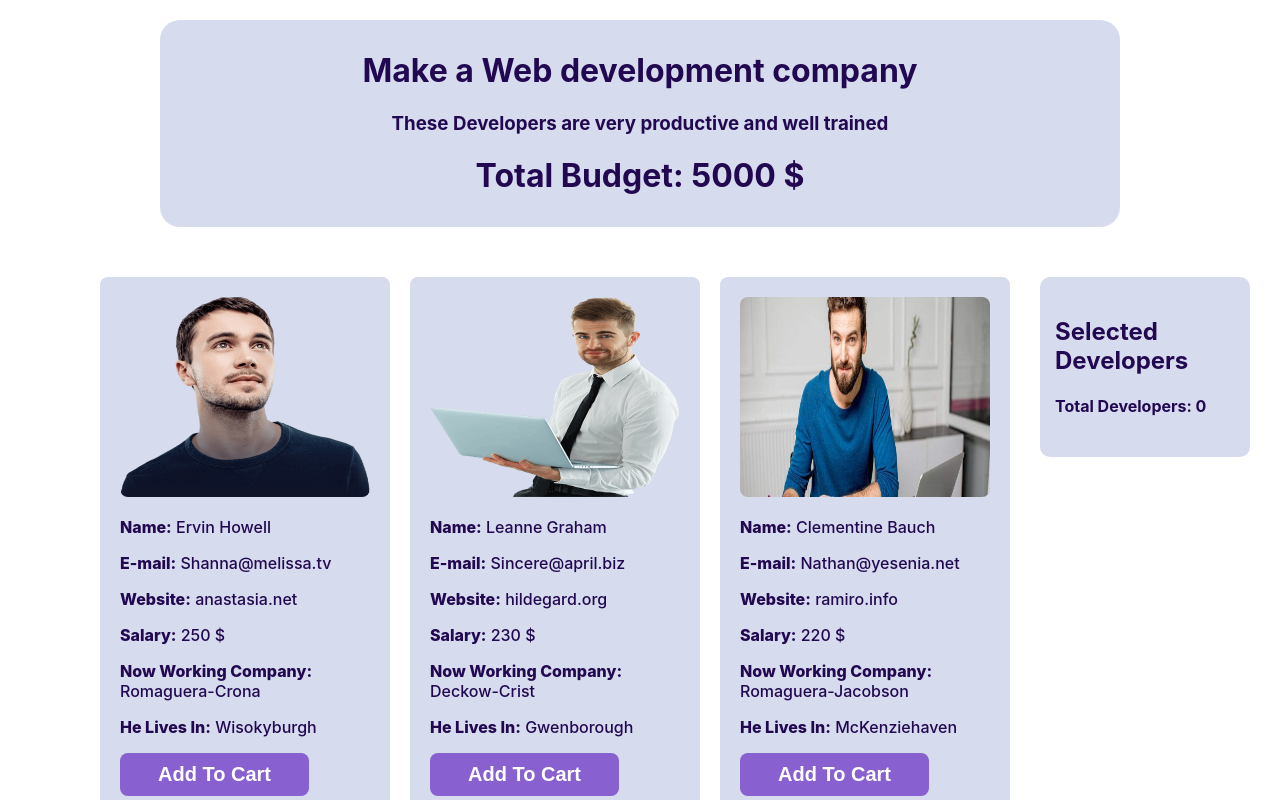
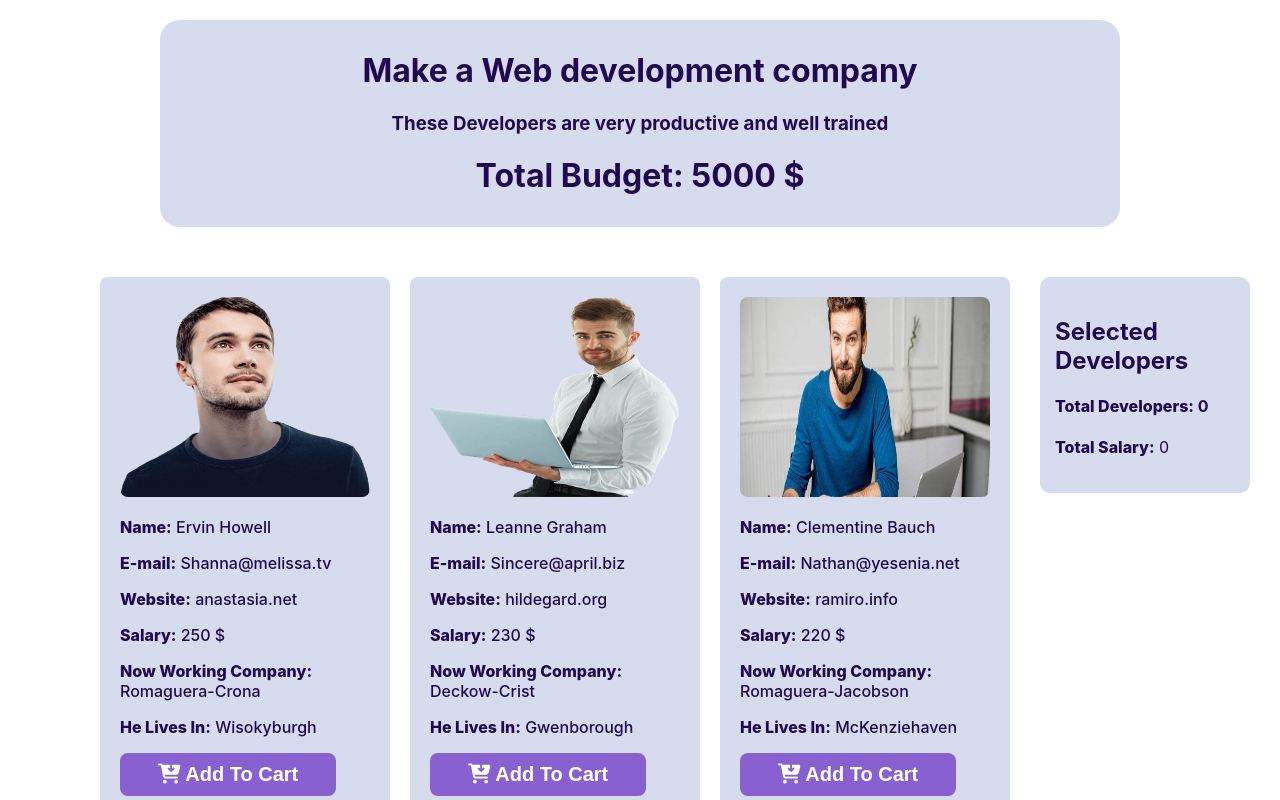
Before and after one commit to F-abubakar24/react-assignment8-developers, a React (Create React App) app: page / in a window 1280 px wide. Shown: the top 800 px of the page. Built offline with nearby package versions, Linux system fonts and the light colour scheme.

Commit message:
added btn icon & salary count

```diff
--- a/public/index.html
+++ b/public/index.html
@@ -39,5 +39,9 @@
       To begin the development, run `npm start` or `yarn start`.
       To create a production bundle, use `npm run build` or `yarn build`.
     -->
+
+    <!-- font awesome link -->
+    <script src="https://kit.fontawesome.com/0625073611.js" crossorigin="anonymous"></script>
+
   </body>
 </html>
--- a/src/components/Body/Body.js
+++ b/src/components/Body/Body.js
@@ -28,7 +28,7 @@ const Body = () => {
                 {developers.map((developer) => (
                     <Developers
                         handleAddToCart={handleAddToCart}
-                        key={developers.id}
+                        key={developer.id}
                         developer={developer}
                     ></Developers>
                 ))}
--- a/src/components/Cart/Cart.css
+++ b/src/components/Cart/Cart.css
@@ -9,3 +9,6 @@
     padding: 20px 15px;
     border-radius: 10px;
 }
+.selected-cart-text{
+    font-weight: 800;
+}
--- a/src/components/Cart/Cart.js
+++ b/src/components/Cart/Cart.js
@@ -3,14 +3,27 @@ import "./Cart.css";
 
 const Cart = (props) => {
     const { cart } = props;
+
+    let totalQuantity = 0;
+    let total = 0;
+    for (const developer of cart) {
+        // console.log(developer.quantity)
+        if (!developer.quantity) {
+            developer.quantity = 1;
+        }
+        const newPrice = total + developer.salary;
+        total = newPrice;
+        totalQuantity = totalQuantity + developer.quantity;
+    }
+
     return (
         <div className="cart-wrapper">
             <h2>Selected Developers</h2>
-            <h4>Total Developers: {cart.length}</h4>
-            {
-                cart.map(data => <p key={data.id}>Name: {data.name}</p>)
-            }
-
+            <h4><span className="selected-cart-text">Total Developers:</span> {totalQuantity}</h4>
+            <p><span className="selected-cart-text">Total Salary:</span> {total}</p>
+            {cart.map((data) => (
+                <p key={data.id}><span className="selected-cart-text">Name:</span> {data.name}</p>
+            ))}
         </div>
     );
 };
--- a/src/components/Developers/Developers.js
+++ b/src/components/Developers/Developers.js
@@ -2,7 +2,6 @@ import React from "react";
 import "./Developers.css";
 
 const Developers = (props) => {
-    console.log(props.developer);
     const { pic, name, email, website, salary, company_name, city } = props.developer;
     return (
         <div className="single-developers">
@@ -34,7 +33,7 @@ const Developers = (props) => {
                     onClick={() => props.handleAddToCart(props.developer)}
                     className="cart-btn"
                 >
-                    Add To Cart
+                   <i class="fas fa-cart-arrow-down"></i> Add To Cart
                 </button>
 
 
```
